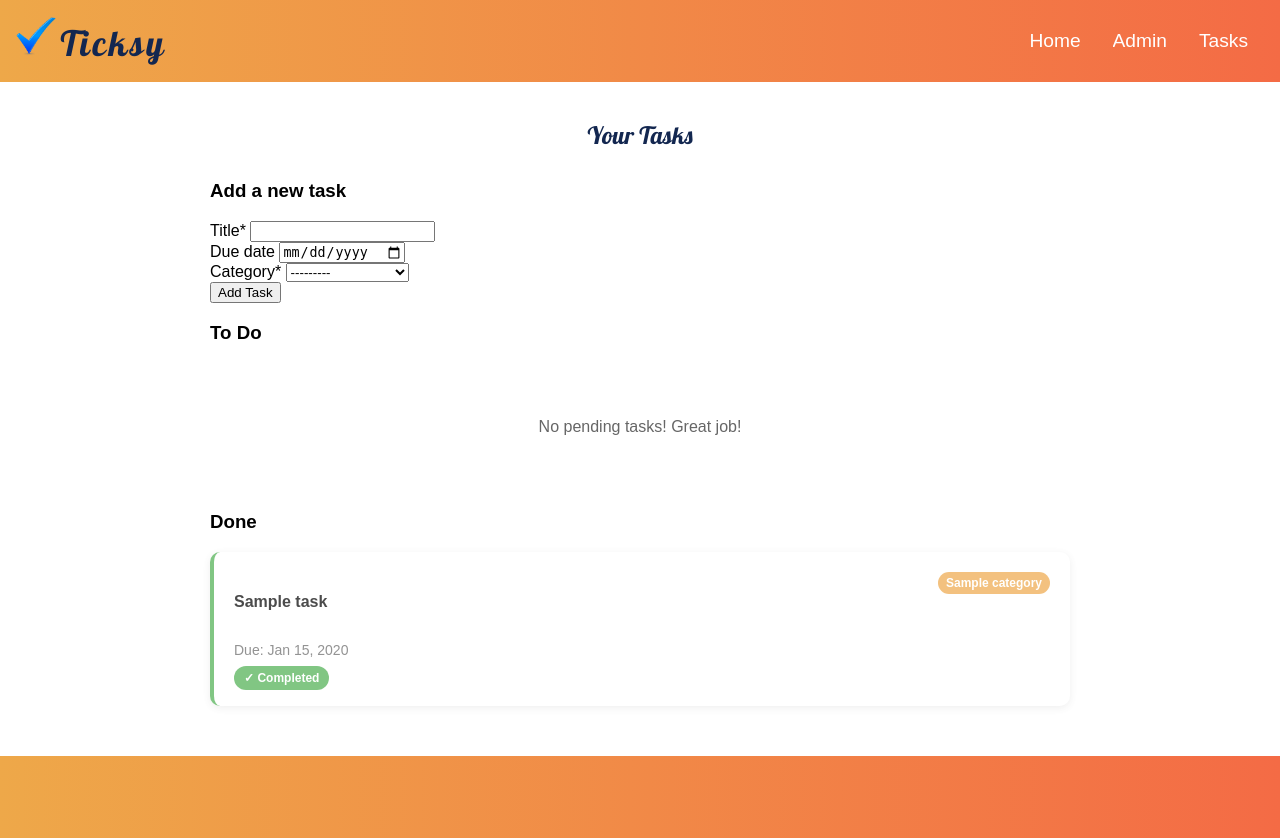
After one commit to ByteNadeem/Ticksy, a Django app: page /tasks/ in a window 1280 px wide. The commit adds this page. Run offline with Django 4.2, Linux system fonts and the light colour scheme; tables that the repository leaves empty hold one stand-in row (values such as "Sample post"); some libraries are stand-ins or nearby versions; some web fonts are replaced.

Commit message:
Separate home and tasks pages: Create clean home page with hero section only, move task management to dedicated tasks page

```diff
--- /dev/null
+++ b/tasks/templates/tasks_page.html
@@ -0,0 +1,118 @@
+{% load static %}
+{% load crispy_forms_tags %}
+<!DOCTYPE html>
+<html lang="en">
+<head>
+    <meta charset="UTF-8">
+    <meta name="viewport" content="width=device-width, initial-scale=1.0">
+    <title>Tasks - Ticksy ToDo</title>
+    <link rel="stylesheet" href="{% static 'style.css' %}" />
+</head>
+<body>
+    <header>
+         <nav class="top-nav">
+    <a href="{% url 'home' %}" class="header-logo">
+            <img src="{% static 'images/tricksy-logo-sm.png' %}" alt="Ticksy logo" />
+            <div class="logo-text lobster-regular">Ticksy</div>
+    </a>
+    <input id="menu-toggle" type="checkbox" />
+    <label class='menu-button-container' for="menu-toggle">
+    <div class='menu-button'></div>
+  </label>
+    <ul class="menu">
+      <li><a href="{% url 'home' %}">Home</a></li>
+      <li><a href="/admin/">Admin</a></li>
+      <li><a href="{% url 'tasks' %}">Tasks</a></li>
+    </ul>
+</nav>
+    </header>
+
+    <main>
+        <section class="bg-colour2" id="tasks">
+            <div class="standard-section">
+                <div class="tasks-section">
+                    <h2 class="lobster-regular">Your Tasks</h2>
+
+                    <!-- Add New Task Form -->
+                    <div class="add-task-form">
+                        <h3>Add a new task</h3>
+                        <form method="post" action="{% url 'tasks' %}">
+                            {% csrf_token %}
+                            <div class="form-row">
+                                {{ form.title|as_crispy_field }}
+                                {{ form.due_date|as_crispy_field }}
+                                {{ form.category|as_crispy_field }}
+                                <button type="submit" class="btn-primary">Add Task</button>
+                            </div>
+                        </form>
+                    </div>
+
+                    <!-- To Do Tasks -->
+                    <div class="tasks-container">
+                        <div class="todo-section">
+                            <h3>To Do</h3>
+                            {% if to_do_tasks %}
+                                <div class="tasks-grid">
+                                    {% for task in to_do_tasks %}
+                                    <div class="task-card">
+                                        <div class="task-header">
+                                            <h4>{{ task.title }}</h4>
+                                            <span class="task-category">{{ task.category.name }}</span>
+                                        </div>
+                                        <div class="task-details">
+                                            {% if task.due_date %}
+                                                <p class="due-date">Due: {{ task.due_date|date:"M d, Y" }}</p>
+                                            {% endif %}
+                                            <div class="task-status">
+                                                <span class="status pending">○ Pending</span>
+                                            </div>
+                                        </div>
+                                    </div>
+                                    {% endfor %}
+                                </div>
+                            {% else %}
+                                <div class="no-tasks">
+                                    <p>No pending tasks! Great job!</p>
+                                </div>
+                            {% endif %}
+                        </div>
+
+                        <!-- Done Tasks -->
+                        <div class="done-section">
+                            <h3>Done</h3>
+                            {% if done_tasks %}
+                                <div class="tasks-grid">
+                                    {% for task in done_tasks %}
+                                    <div class="task-card completed">
+                                        <div class="task-header">
+                                            <h4>{{ task.title }}</h4>
+                                            <span class="task-category">{{ task.category.name }}</span>
+                                        </div>
+                                        <div class="task-details">
+                                            {% if task.due_date %}
+                                                <p class="due-date">Due: {{ task.due_date|date:"M d, Y" }}</p>
+                                            {% endif %}
+                                            <div class="task-status">
+                                                <span class="status completed">✓ Completed</span>
+                                            </div>
+                                        </div>
+                                    </div>
+                                    {% endfor %}
+                                </div>
+                            {% else %}
+                                <div class="no-tasks">
+                                    <p>No completed tasks yet.</p>
+                                </div>
+                            {% endif %}
+                        </div>
+                    </div>
+                </div>
+            </div>
+        </section>
+    </main>
+    <footer>
+
+    </footer>
+
+</body>
+</html>
--- a/tasks/urls.py
+++ b/tasks/urls.py
@@ -3,4 +3,5 @@ from . import views
 
 urlpatterns = [
     path('', views.home, name='home'),
+    path('tasks/', views.tasks, name='tasks'),
 ]
--- a/tasks/views.py
+++ b/tasks/views.py
@@ -7,6 +7,13 @@ from .forms import TaskForm
 
 
 def home(request):
+    """
+    A view to display the home page with just the hero section
+    """
+    return render(request, 'tasks.html')
+
+
+def tasks(request):
     """
     A view to display the tasks to do and the completed tasks
     with the tasks due soonest at the top
@@ -19,7 +26,7 @@ def home(request):
         form = TaskForm(request.POST)
         if form.is_valid():
             form.save()
-            return redirect('home')
+            return redirect('tasks')
     else:
         form = TaskForm()
 
@@ -29,4 +36,4 @@ def home(request):
         'form': form,
     }
 
-    return render(request, 'tasks.html', context)
+    return render(request, 'tasks_page.html', context)
```
Also changed, not shown: tasks/templates/tasks.html (+1 -85 lines).
